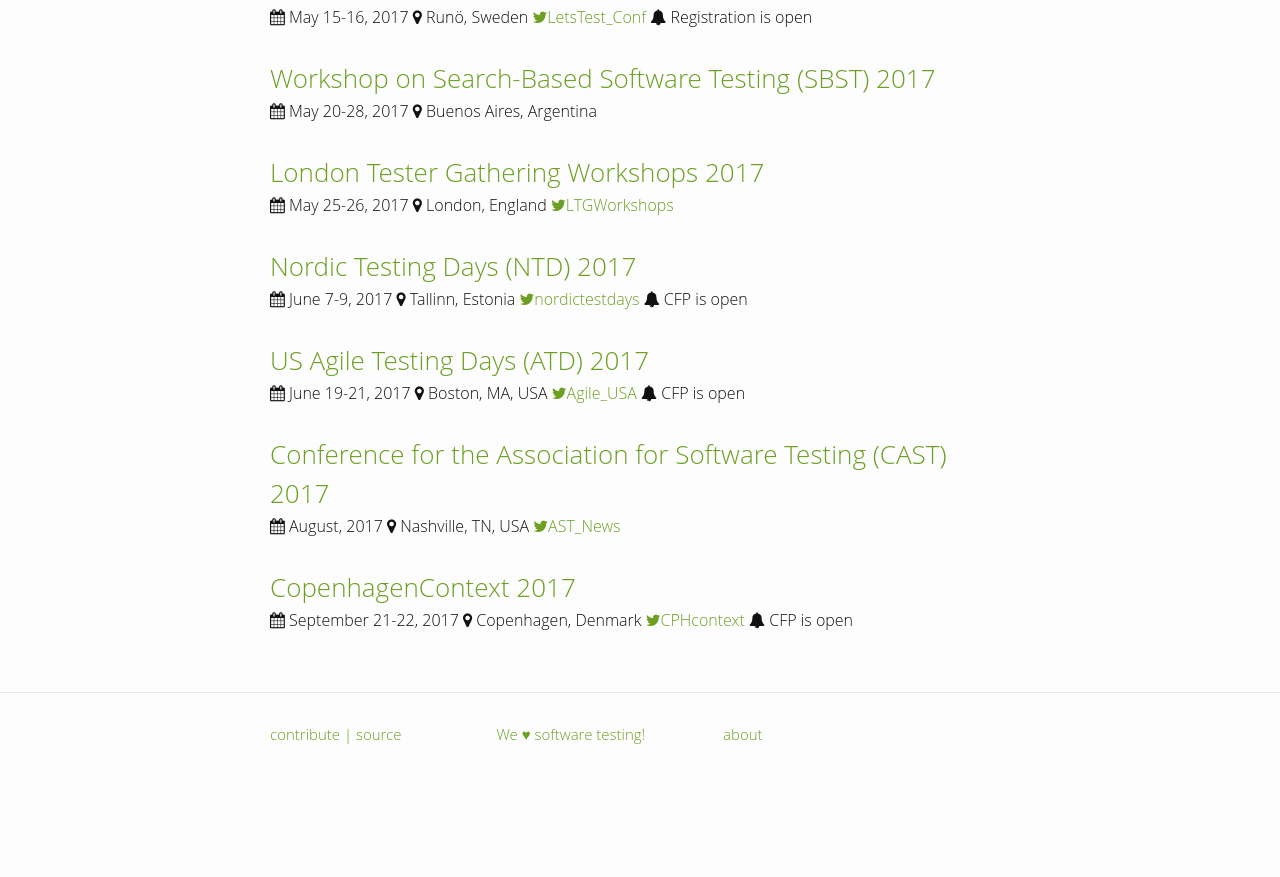
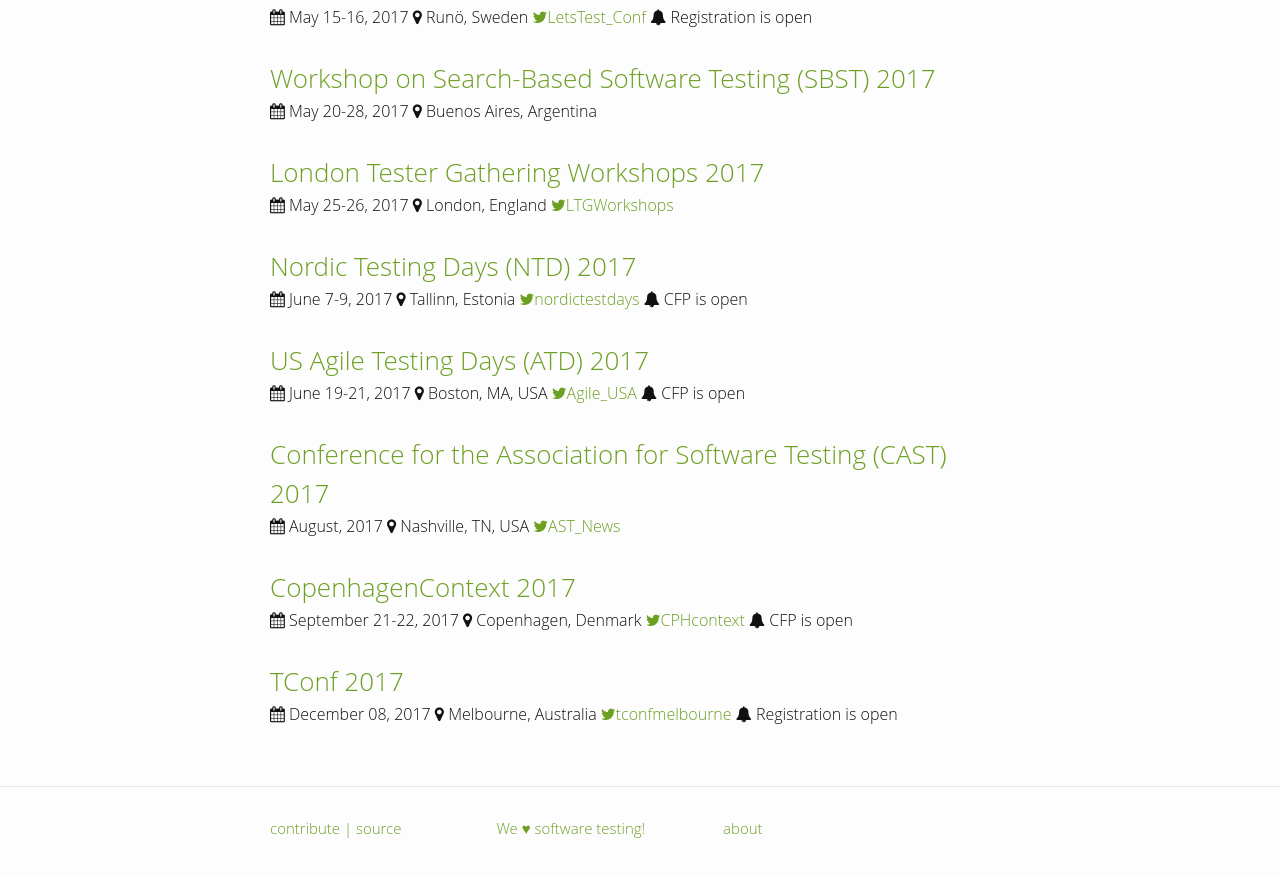
Before and after one commit to TestingConferences/testingconferences.github.io, a Jekyll site: the page built from index.html, in a window 1280 px wide and 900 px high, scrolled down 2259 px. Shown: the top 877 px of the window. Built offline with Jekyll 4.4.1, drawn with Linux system fonts in a browser that asks for light colours; before the commit the page ends 3065 px from its top, so only the background shows below that.

Commit message:
add tconf 2017

```diff
--- a/_data/current.yml
+++ b/_data/current.yml
@@ -186,3 +186,10 @@
   url: http://copenhagencontext.com/
   twitter: CPHcontext
   status: CFP is open
+
+- name: TConf 2017
+  location: Melbourne, Australia
+  dates: "December 08, 2017"
+  url: https://tconf.io/
+  twitter: tconfmelbourne
+  status: Registration is open
```
